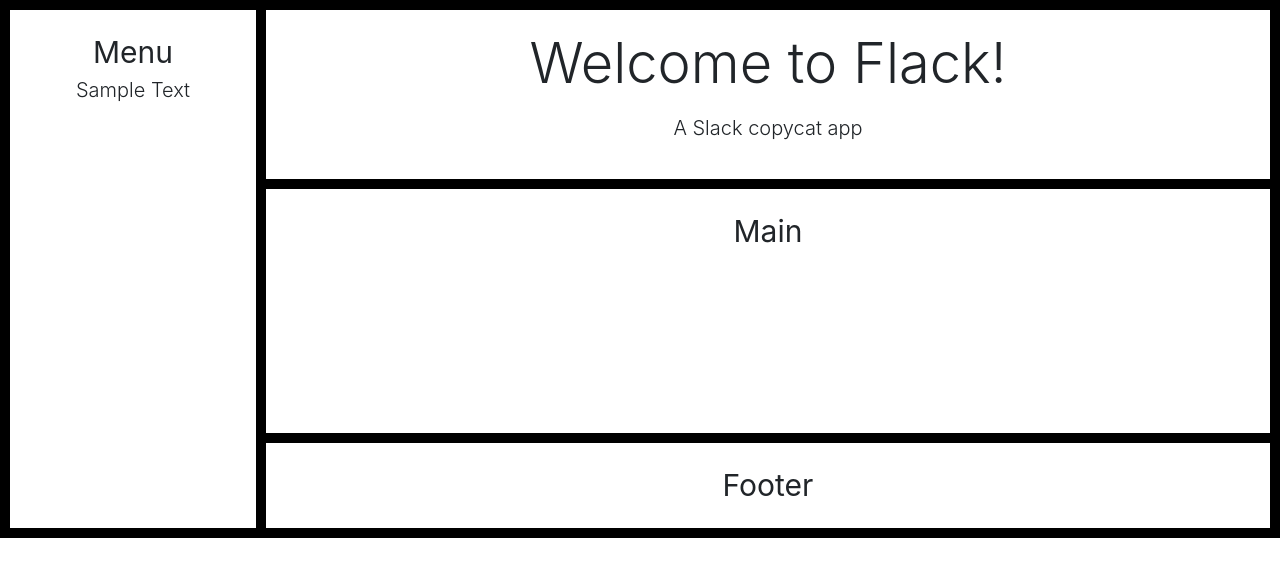
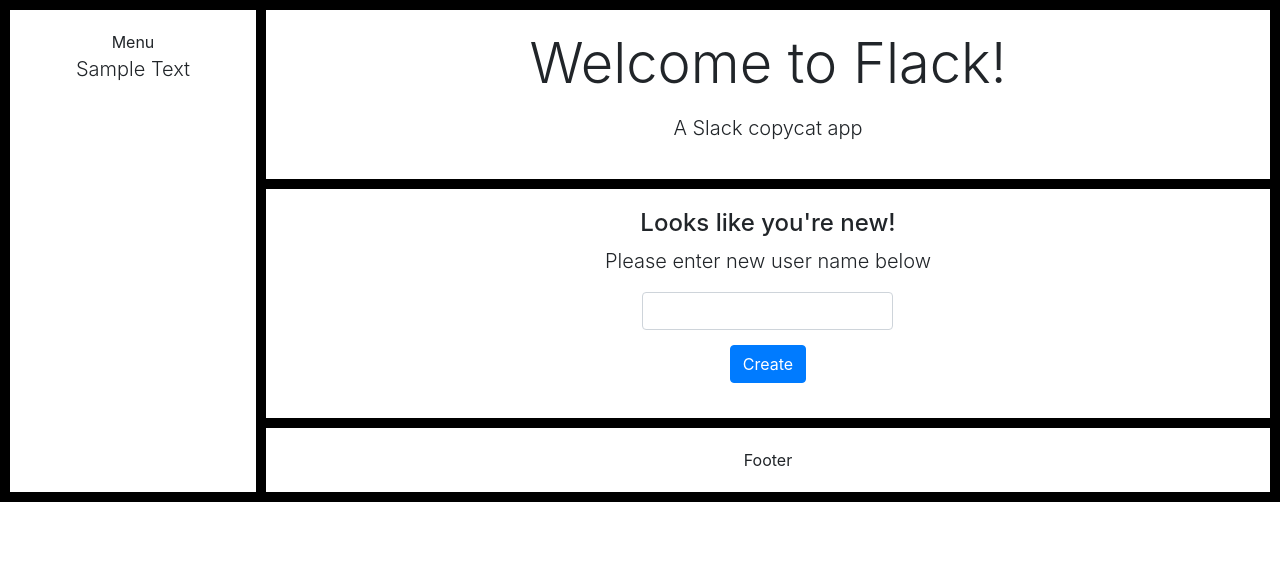
Before and after one commit to jselzer626/Flack, a Flask app: page / in a window 1280 px wide. Shown: the top 577 px of the page. Run offline with Flask 2, Linux system fonts and the light colour scheme; some libraries are stand-ins or nearby versions.

Commit message:
return user recognition and greeting

```diff
--- a/static/index.js
+++ b/static/index.js
@@ -1,27 +1,12 @@
-//check to see if username is set
+let greeting = (status, userName, returnGreeting, newUserSpace) => {
 
+  let greetingText = document.createElement('p')
 
-/*document.addEventListener('DOMContentLoaded', () => {
+  newUserSpace.style.display = "none"
+  returnGreeting.style.visibility = "visible"
+  returnGreeting.appendChild(greetingText)
+  greetingText.className = "lead"
 
-    // Connect to websocket
-    var socket = io.connect(location.protocol + '//' + document.domain + ':' + location.port);
+  status == "returnUser" ? greetingText.innerHTML = `Welcome back ${userName}!` : greetingText.innerHTML = `Welcome ${userName}` ;
 
-    // When connected, configure buttons
-    socket.on('connect', () => {
-
-        // Each button should emit a "submit vote" event
-        document.querySelectorAll('button').forEach(button => {
-            button.onclick = () => {
-                const selection = button.dataset.vote;
-                socket.emit('submit vote', {'selection': selection});
-            };
-        });
-    });
-
-    // When a new vote is announced, add to the unordered list
-    socket.on('vote totals', data => {
-        document.querySelector('#yes').innerHTML = data.yes;
-        document.querySelector('#no').innerHTML = data.no;
-        document.querySelector('#maybe').innerHTML = data.maybe;
-    });
-});*/
+}
--- a/static/styles.css
+++ b/static/styles.css
@@ -20,9 +20,13 @@
   background-color: white;
   text-align: center;
   padding: 20px 0;
-  font-size: 30px;
 }
 
 .hide {
   visibility: hidden;
 }
+
+input {
+  margin-left: auto;
+  margin-right: auto;
+}
--- a/templates/index.html
+++ b/templates/index.html
@@ -18,18 +18,12 @@
       <div class="item2" id="userName">Menu
         <p class="lead">Sample Text</p>
       </div>
-      <div class="item3">Main
+      <div class="item3">
         <div class="hide" id="newUserForm">
-          <form>
-            <div class="form-group">
-              <label for="newUsername">New Username</label>
-              <input type="text" class="form-control" id="newUsername">
-              <button class="btn btn-primary" id="createNewUser">Create</button>
-            </div>
-          </form>
+          <h4>Looks like you're new!</h4>
+          <p class="lead">Please enter new user name below</p>
         </div>
         <div class="hide" id="returnUserGreeting">
-          <p></p>
         </div>
       </div>
       <div class="item4">Footer
@@ -37,12 +31,44 @@
     </div>
     <script>
       document.addEventListener('DOMContentLoaded', () => {
+        //localStorage.clear()
+        //variables for different divs depending on what's in localStorage
+        let returnGreeting = document.querySelector("#returnUserGreeting")
+        let newUserSpace = document.querySelector("#newUserForm")
+
         //check to see if user already has a stored username
           if (localStorage.getItem('userName')) {
-            let userName = localStorage.getItem('username')
-            document.querySelector("#returnUserGreeting").style.visibility = "visible";
+
+            let userName = localStorage.getItem('userName')
+
+            greeting(userName, userName, returnGreeting, newUserSpace)
+
           } else {
+            newUserSpace.style.visibility = "visible"
 
+            let newUserInput = document.createElement("input")
+            newUserInput.className = "form-control"
+            newUserInput.style.width = "25%"
+            newUserInput.setAttribute("type", "text")
+            newUserSpace.append(newUserInput)
+
+            let newUserCreate = document.createElement("button")
+            newUserCreate.className = "btn btn-primary"
+            newUserCreate.innerHTML = "Create"
+            newUserCreate.style.margin = "15px"
+            newUserSpace.append(newUserCreate)
+
+            //handle user creation
+            newUserCreate.onclick = () => {
+              if (newUserInput.value) {
+
+                let userName = newUserInput.value
+                localStorage.setItem('userName', userName)
+
+                greeting(userName, userName, returnGreeting, newUserSpace)
+
+              }
+            }
           }
       })
     </script>
```
